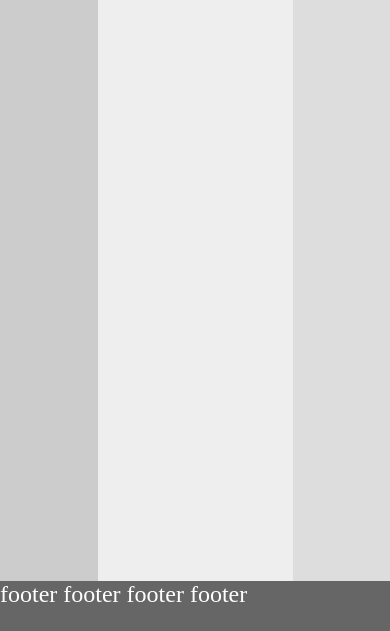
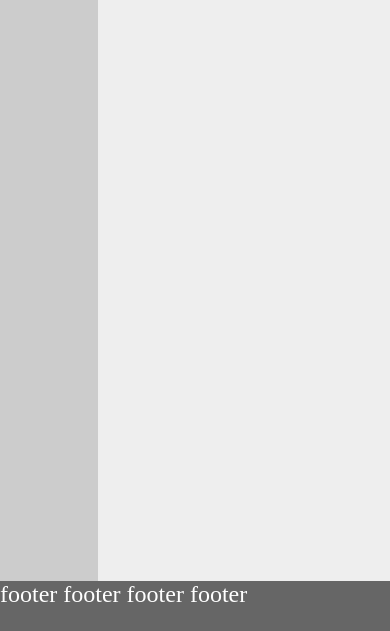
Before and after one commit to wrublik93/FLEX_GRID, a plain HTML site: page index.html in a window 390 px wide. Shown: the part 213-844 px from the top of the page. Drawn offline with Linux system fonts and the light colour scheme.

Commit message:
feat: add media for style

```diff
--- a/style.css
+++ b/style.css
@@ -57,3 +57,9 @@ body {
     width: 25%;
     order: 3;
 }
+
+@media only screen and (max-width: 800px){
+    .menu-secondary {
+        width: 0%;
+    }
+}
```
